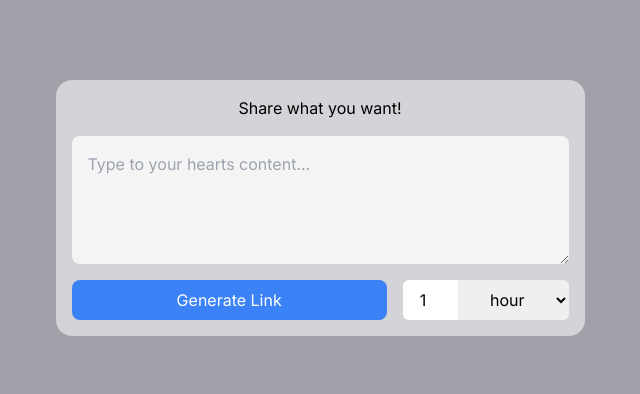
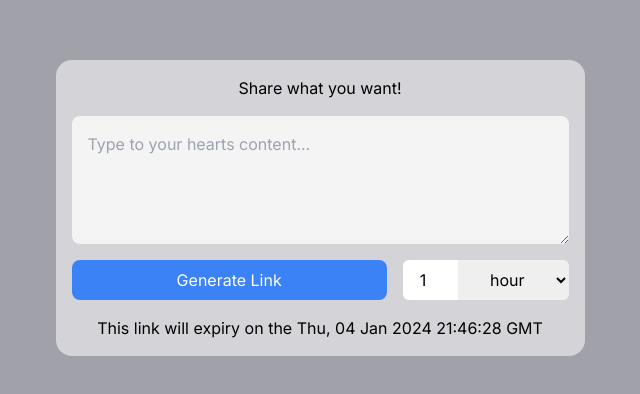
Before and after one commit to mrhrobertson/tempest, a Next.js app: page / in a window 1280 px wide. Shown: the part 192-586 px from the top of the page, without its empty margins (320-960 px from the left). Built offline with nearby package versions, Linux system fonts and the light colour scheme.

Commit message:
Added expiry date to UI, but currently very glitchy

```diff
--- a/components/Form.tsx
+++ b/components/Form.tsx
@@ -1,17 +1,30 @@
 "use client";
 
-import { useState } from "react";
+import { useEffect, useState } from "react";
 
 export default function Form() {
-  var [amount, setAmount] = useState(1);
-  var [period, setPeriod] = useState("hour");
+  var init_date = new Date(Date.now());
+
+  var [amount, setAmount] = useState<number>(0);
+  var [period, setPeriod] = useState<string>("hour");
+  var [date, setDate] = useState<string>(init_date.toUTCString());
+  const [hydrated, setHydrated] = useState(false);
+  useEffect(() => {
+    setHydrated(true);
+  },[])
+
+  const time = new Map<string, number>([["hour", 3600], ["day", 86400], ["week", 604800]])
 
   const handleAmountChange = (e) => {
     setAmount(e.target.value);
+    var new_date = new Date((Date.now() + (amount * (time.get(period)! * 1000)))).toUTCString()
+    setDate(new_date);
   };
 
   const handlePeriodChange = (e) => {
     setPeriod(e.target.value);
+    var new_date = new Date((Date.now() + (amount * (time.get(period)! * 1000)))).toUTCString()
+    setDate(new_date);
   };
 
   return (
@@ -56,6 +69,7 @@ export default function Form() {
           </select>
         </div>
       </div>
+      <p>This link will expiry on the {hydrated && date}</p>
     </form>
   );
 }
```
